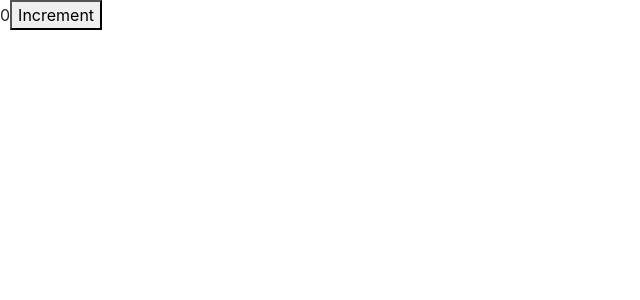
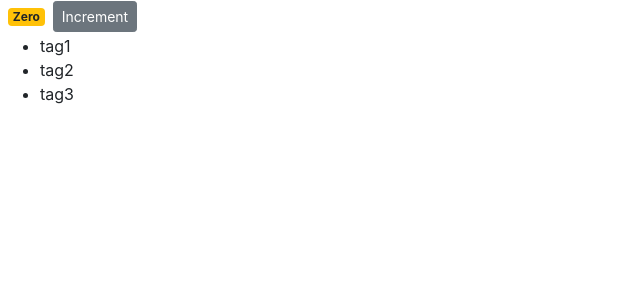
Before and after one commit to tommitah/shopping-cart, a React (Create React App) app: page / in a window 1280 px wide. Shown: the top 300 px of the page, without its empty margins (0-640 px from the left). Built offline with nearby package versions, Linux system fonts and the light colour scheme.

Commit message:
encapsulated behaviour out of the render method.

```diff
--- a/src/components/counter.jsx
+++ b/src/components/counter.jsx
@@ -3,15 +3,37 @@
 class Counter extends Component {
   state = {
     count: 0,
+    tags: ["tag1", "tag2", "tag3"],
+  };
+
+  styles = {
+    fontSize: 20,
+    fontWeight: "bold",
   };
 
   render() {
     return (
-      <React.Fragment>
-        <span>{this.state.count}</span>
-        <button>Increment</button>
-      </React.Fragment>
+      <div>
+        <span className={this.getBadgeClass()}>{this.formatCounter()}</span>
+        <button className="btn btn-secondary btn-sm">Increment</button>
+        <ul>
+          {this.state.tags.map((tag) => (
+            <li key={tag}>{tag}</li>
+          ))}
+        </ul>
+      </div>
     );
+  }
+
+  getBadgeClass() {
+    let classes = "badge m-2 badge-";
+    classes += this.state.count === 0 ? "warning" : "primary";
+    return classes;
+  }
+
+  formatCounter() {
+    const { count } = this.state;
+    return count === 0 ? "Zero" : count;
   }
 }
 
```
Also changed, not shown: 1 other file (tests, documents, lock files or other folders).
